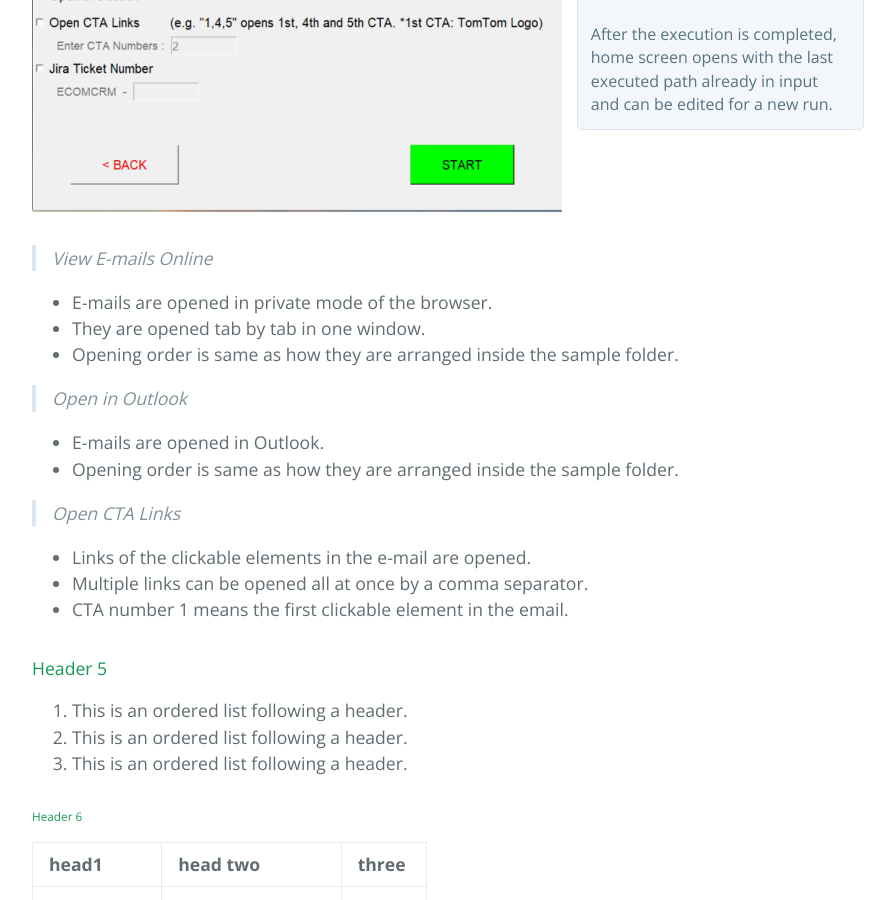
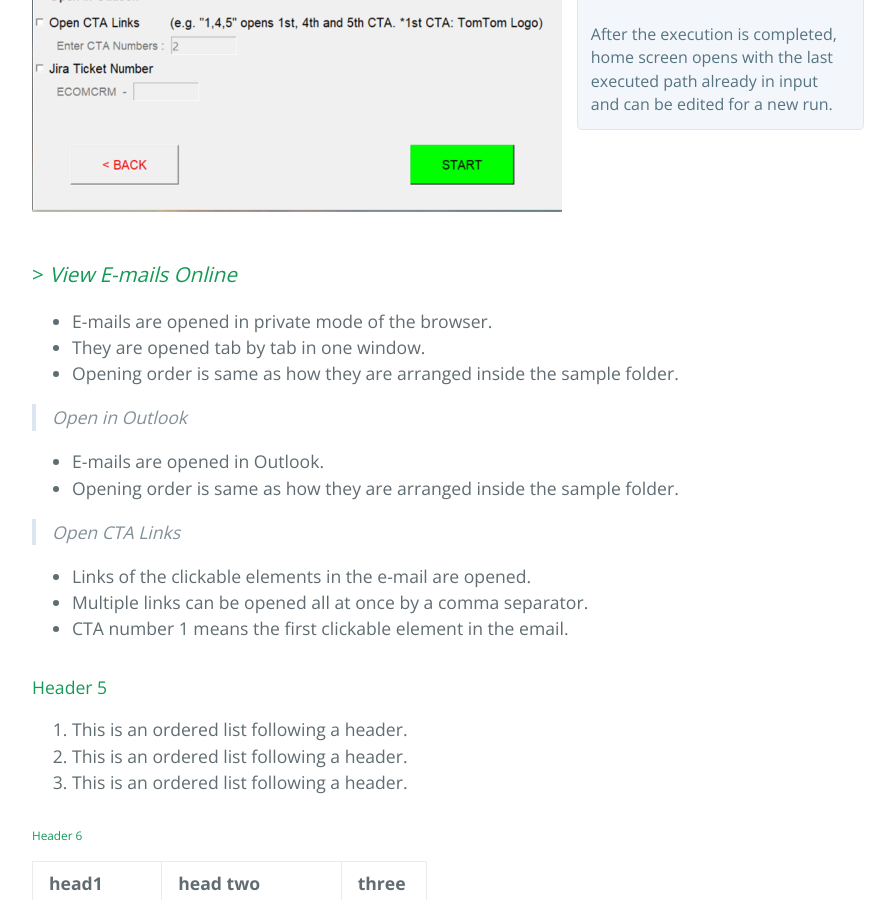
Before and after one commit to berkeozturk/QA-Assistant, a Jekyll site: the page built from index.md, in a window 1280 px wide and 900 px high, scrolled down 3098 px. Shown: the whole window, without its empty margins (192-1087 px from the left). Built offline with Jekyll 4.4.1, drawn with Linux system fonts in a browser that asks for light colours.

```diff
--- a/index.md
+++ b/index.md
@@ -69,7 +69,7 @@ _**The user interface shows the options you can choose with the tool in the imag
   <img src="/QA-Assistant/assets/images/qa_options.png" alt="qa_options" style="max-width: 530px; float: left; margin: 0 15px 15px 0;">
   <p style="color: #567482; background-color: #f3f6fa; border: solid 1px #dce6f0; padding: 0.8rem; overflow: auto; font-size: 16px; line-height: 1.45; border-radius: 0.3rem; margin:0">Options are shown as checkboxes so that they can be executed altogether in one go.<br><br><br>After the execution is completed, home screen opens with the last executed path already in input and can be edited for a new run.</p>
 </div>
-> _View E-mails Online_
+### > _View E-mails Online_
 >
 
 *   E-mails are opened in private mode of the browser.
```
